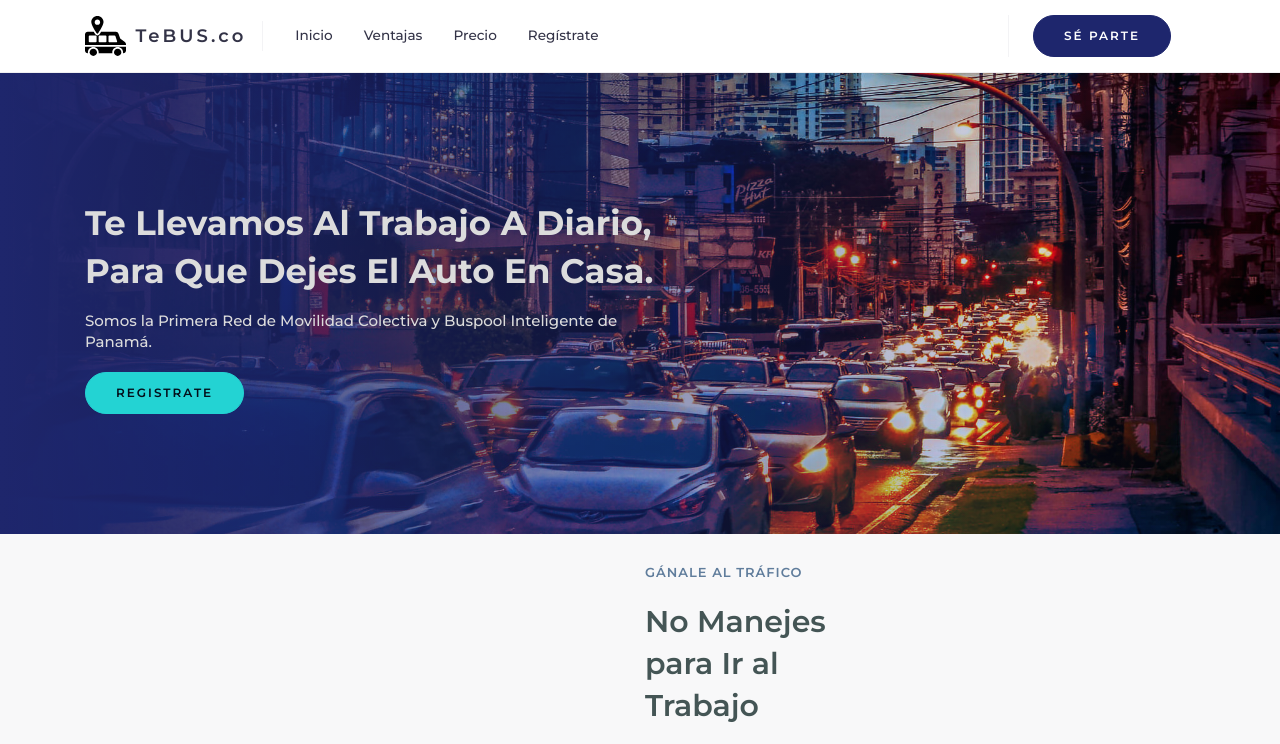
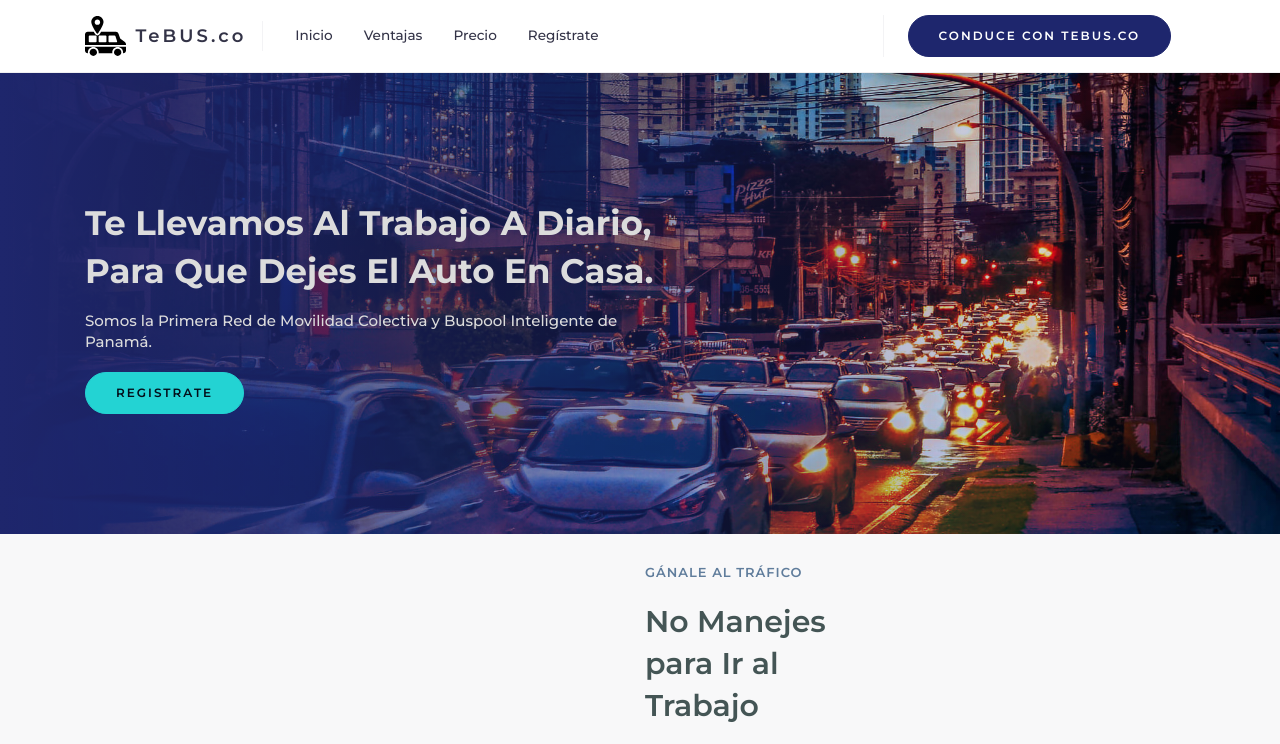
Before and after one commit to ytzvan/tebusco-web, a plain HTML site: page index.html in a window 1280 px wide. Shown: the top 744 px of the page. Drawn offline with nearby package versions, Linux system fonts and the light colour scheme.

Commit message:
change link form

```diff
--- a/index.html
+++ b/index.html
@@ -34,7 +34,7 @@
                <li class="nav-item"><a class="btn-cta nav-link js-scroll-trigger" href="index.html#cta">Regístrate</a></li>
              </ul>
              <ul class="navbar-nav ml-auto">
-               <li><a class="btn-action btn-nav ml-auto" target="_blank" href="https://bit.ly/37fnHMB">Sé Parte</a></li>
+               <li><a class="btn-action btn-nav ml-auto" target="_blank" href="https://tebusco.wufoo.com/forms/z3mby1o1avwdli/">Conduce con TeBUS.co</a></li>
              </ul>
            </div>
          </div>
```
